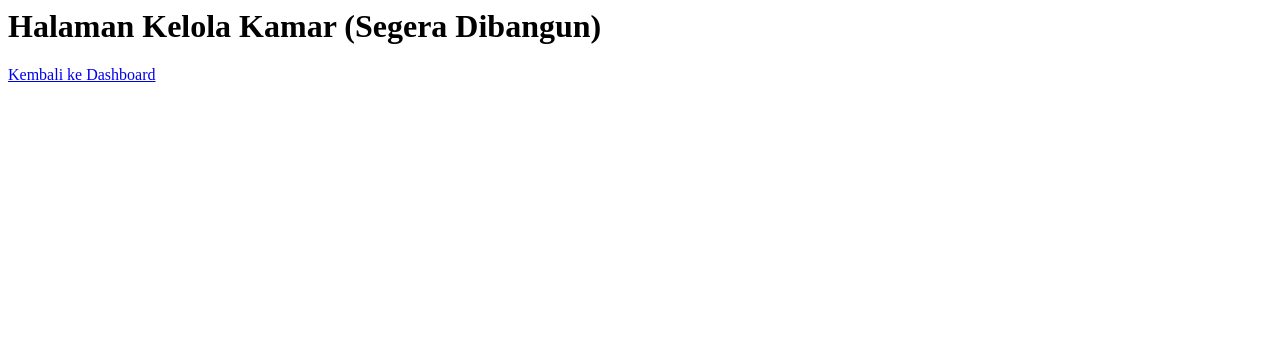
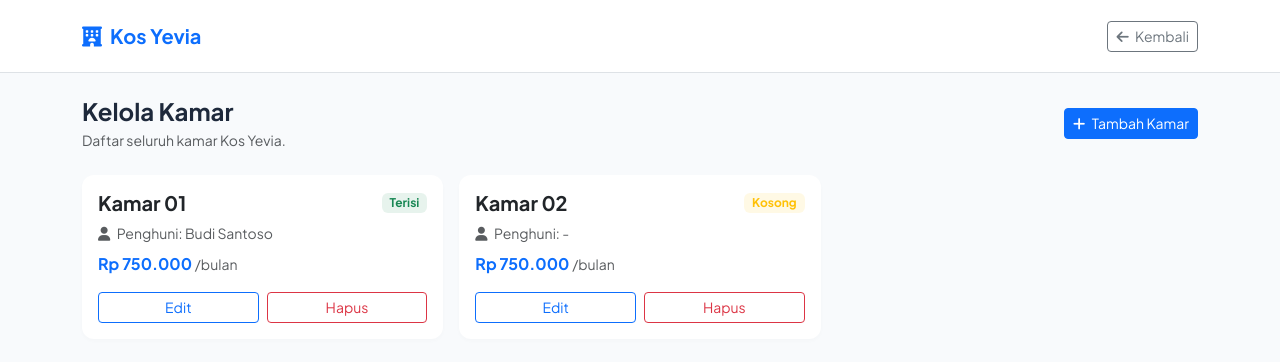
Before and after one commit to oktaviandwipramudya504-sys/kos-yevia-baru, a Flask app: page /kamar in a window 1280 px wide. Shown: the top 362 px of the page. Run offline with Flask 3, Linux system fonts and the light colour scheme; the visitor is signed in with stand-in values (Sample User, id 1).

Commit message:
Desain halaman kelola kamar

```diff
--- a/app.py
+++ b/app.py
@@ -37,7 +37,7 @@ def index():
 @app.route('/kamar')
 @login_required
 def kamar():
-    return "<h1>Halaman Kelola Kamar (Segera Dibangun)</h1><a href='/'>Kembali ke Dashboard</a>"
+    return render_template('kamar.html')
 
 # Rute Data Penghuni
 @app.route('/penghuni')
--- a/templates/index.html
+++ b/templates/index.html
@@ -38,8 +38,8 @@
     <div class="container py-4">
         <!-- Banner Sambutan -->
         <div class="p-4 mb-4 rounded-4 bg-primary text-white shadow-sm">
-            <h4 class="fw-bold mb-1">Halo, Pengelola!</h4>
-            <p class="mb-0 opacity-75 small">Sistem manajemen kos siap digunakan dengan cepat dan ringan dari HP Anda.</p>
+            <h4 class="fw-bold mb-1">Pie Yep?</h4>
+            <p class="mb-0 opacity-75 small">Sistem manajemen kos.</p>
         </div>
 
         <!-- Statistik Ringkas -->
--- a/templates/kamar.html
+++ b/templates/kamar.html
@@ -9,58 +9,65 @@
     <link rel="stylesheet" href="https://cdnjs.cloudflare.com/ajax/libs/font-awesome/6.4.0/css/all.min.css">
     <style>
         body { font-family: 'Plus Jakarta Sans', sans-serif; background-color: #f8fafc; color: #1e293b; }
-        .card-custom { border: none; border-radius: 12px; box-shadow: 0 2px 4px rgba(0,0,0,0.02); }
+        .card-kamar { border: none; border-radius: 12px; box-shadow: 0 2px 4px rgba(0,0,0,0.02); }
     </style>
 </head>
 <body>
+
+    <!-- Navbar -->
     <nav class="navbar navbar-expand-lg navbar-light bg-white border-bottom sticky-top py-3">
         <div class="container">
-            <a class="navbar-brand text-primary" href="/"><i class="fa-solid fa-arrow-left me-2"></i>Kembali</a>
-            <span class="fw-bold">Kelola Kamar</span>
+            <a class="navbar-brand text-primary fw-bold" href="/"><i class="fa-solid fa-hotel me-2"></i>Kos Yevia</a>
+            <a href="/" class="btn btn-outline-secondary btn-sm"><i class="fa-solid fa-arrow-left me-1"></i> Kembali</a>
         </div>
     </nav>
 
     <div class="container py-4">
-        <!-- Form Tambah Kamar -->
-        <div class="card card-custom p-3 bg-white mb-4">
-            <h6 class="fw-bold mb-3 text-primary"><i class="fa-solid fa-plus-circle me-1"></i> Tambah Kamar Baru</h6>
-            <form action="/tambah_kamar" method="POST">
-                <div class="mb-2">
-                    <label class="form-label small fw-semibold">Nomor Kamar</label>
-                    <input type="text" name="nomor_kamar" class="form-control form-control-sm" placeholder="Contoh: A01" required>
-                </div>
-                <div class="mb-2">
-                    <label class="form-label small fw-semibold">Tipe Kamar</label>
-                    <input type="text" name="tipe" class="form-control form-control-sm" placeholder="Contoh: AC / Standar" required>
-                </div>
-                <div class="mb-3">
-                    <label class="form-label small fw-semibold">Harga per Bulan (Rp)</label>
-                    <input type="number" name="harga" class="form-control form-control-sm" placeholder="Contoh: 500000" required>
-                </div>
-                <button type="submit" class="btn btn-primary btn-sm w-100 py-2 fw-semibold">Simpan Kamar</button>
-            </form>
+        <!-- Header Judul & Tombol Tambah -->
+        <div class="d-flex justify-content-between align-items-center mb-4">
+            <div>
+                <h4 class="fw-bold mb-1">Kelola Kamar</h4>
+                <p class="text-muted small mb-0">Daftar seluruh kamar Kos Yevia.</p>
+            </div>
+            <button class="btn btn-primary btn-sm"><i class="fa-solid fa-plus me-1"></i> Tambah Kamar</button>
         </div>
 
-        <!-- Daftar Kamar -->
-        <h6 class="fw-bold text-uppercase text-muted small mb-3">Daftar Kamar</h6>
-        <div class="row g-2">
-            {% for k in kamar_list %}
-            <div class="col-12">
-                <div class="card card-custom p-3 bg-white d-flex flex-row justify-content-between align-items-center">
-                    <div>
-                        <h6 class="fw-bold mb-1">Kamar {{ k.nomor_kamar }} <span class="badge bg-{{ 'success' if k.status == 'Terisi' else 'secondary' }} ms-1 small">{{ k.status }}</span></h6>
-                        <p class="text-muted small mb-0">{{ k.tipe }} • Rp {{ "{:,}".format(k.harga) }}</p>
+        <!-- Daftar Kamar (Contoh Grid Card) -->
+        <div class="row g-3">
+            <!-- Kamar 1 -->
+            <div class="col-md-4">
+                <div class="card card-kamar p-3 bg-white h-100">
+                    <div class="d-flex justify-content-between align-items-center mb-2">
+                        <h5 class="fw-bold mb-0">Kamar 01</h5>
+                        <span class="badge bg-success bg-opacity-10 text-success px-2 py-1 small">Terisi</span>
                     </div>
-                    <div>
-                        <a href="/hapus_kamar/{{ k.id }}" class="btn btn-outline-danger btn-sm px-2 py-1" onclick="return confirm('Hapus kamar ini?')"><i class="fa-solid fa-trash"></i></a>
+                    <p class="text-muted small mb-2"><i class="fa-solid fa-user me-1"></i> Penghuni: Budi Santoso</p>
+                    <p class="text-primary fw-bold mb-3">Rp 750.000 <span class="text-muted small fw-normal">/bulan</span></p>
+                    <div class="mt-auto d-flex gap-2">
+                        <button class="btn btn-outline-primary btn-sm w-50">Edit</button>
+                        <button class="btn btn-outline-danger btn-sm w-50">Hapus</button>
                     </div>
                 </div>
             </div>
-            {% else %}
-            <div class="text-center text-muted py-4 small">Belum ada data kamar.</div>
-            {% endfor %}
+
+            <!-- Kamar 2 -->
+            <div class="col-md-4">
+                <div class="card card-kamar p-3 bg-white h-100">
+                    <div class="d-flex justify-content-between align-items-center mb-2">
+                        <h5 class="fw-bold mb-0">Kamar 02</h5>
+                        <span class="badge bg-warning bg-opacity-10 text-warning px-2 py-1 small">Kosong</span>
+                    </div>
+                    <p class="text-muted small mb-2"><i class="fa-solid fa-user me-1"></i> Penghuni: -</p>
+                    <p class="text-primary fw-bold mb-3">Rp 750.000 <span class="text-muted small fw-normal">/bulan</span></p>
+                    <div class="mt-auto d-flex gap-2">
+                        <button class="btn btn-outline-primary btn-sm w-50">Edit</button>
+                        <button class="btn btn-outline-danger btn-sm w-50">Hapus</button>
+                    </div>
+                </div>
+            </div>
         </div>
     </div>
+
     <script src="https://cdn.jsdelivr.net/npm/bootstrap@5.3.0/dist/js/bootstrap.bundle.min.js"></script>
 </body>
 </html>
```
